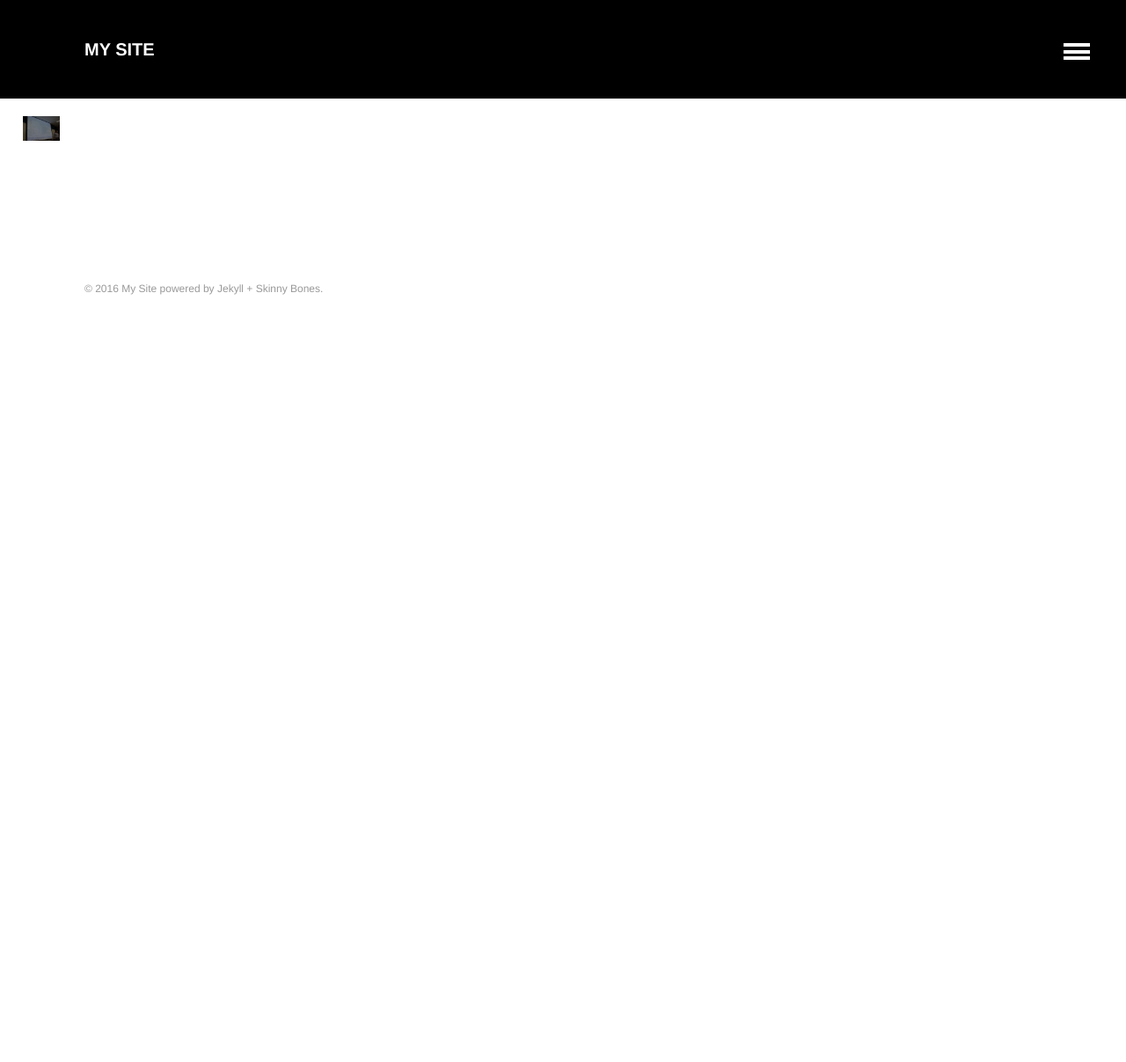
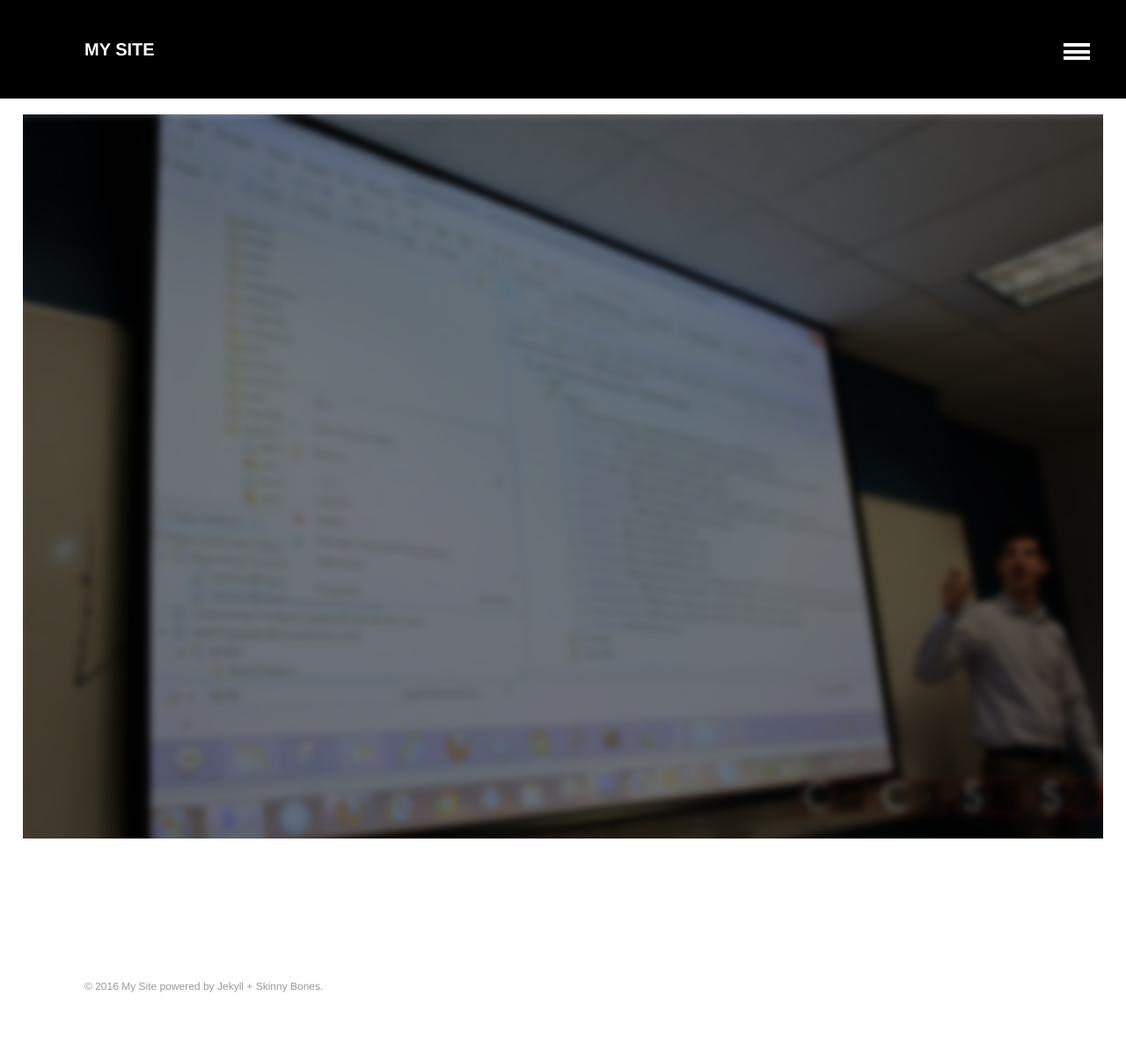
Before and after one commit to brittnylapierre/ccss_web, a Jekyll site: the page built from index.md, in a window 1280 px wide. Shown: the whole page at 88% size. Built offline with Jekyll 4.4.1, drawn with Linux system fonts in a browser that asks for light colours; before the commit the page ends 900 px from its top, so only the background shows below that.

Commit message:
Updated index.md

```diff
--- a/index.md
+++ b/index.md
@@ -4,7 +4,7 @@ permalink: /
 title: Latest Posts
 published: true
 ---
-<img src="./images/techtalk.png" alt="tech talk" height="42" width="42">
+<img src="./images/techtalk.png" alt="tech talk">
 <div class="tiles">
 {% for post in site.posts %}
 	{% include post-grid.html %}
```
